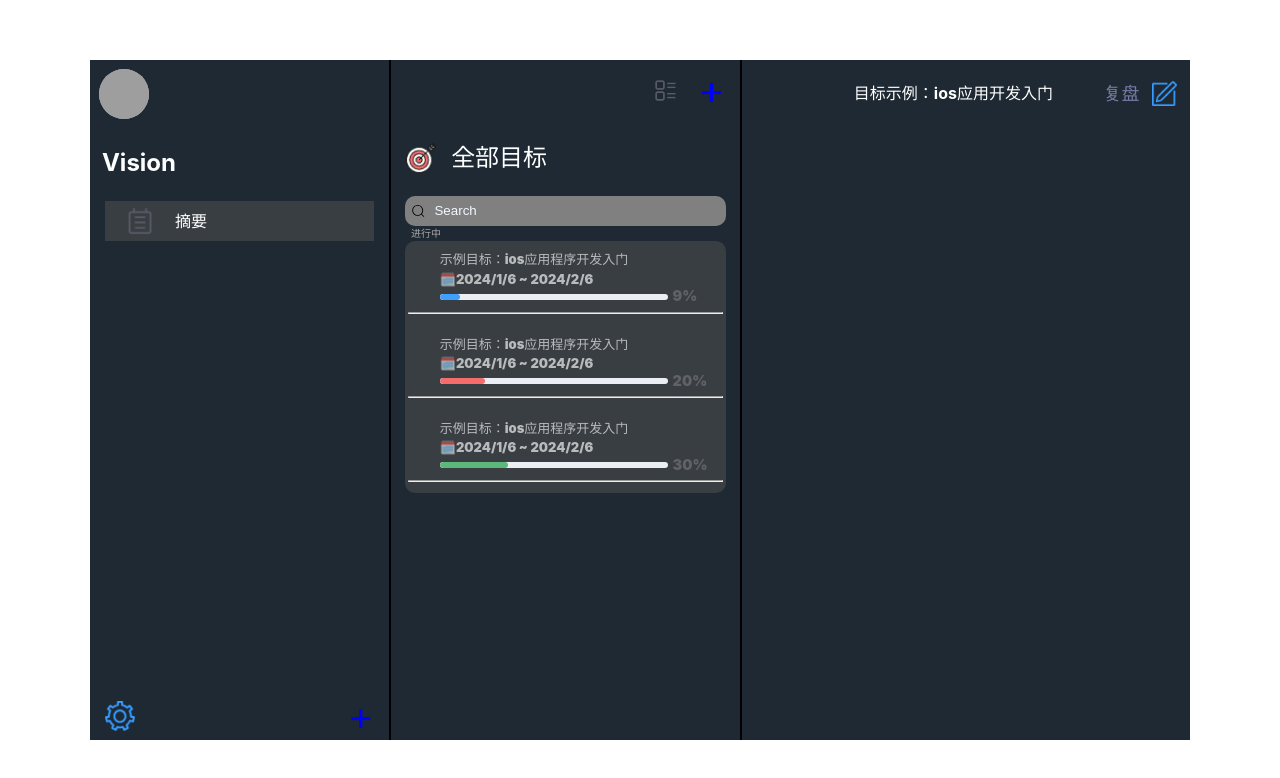
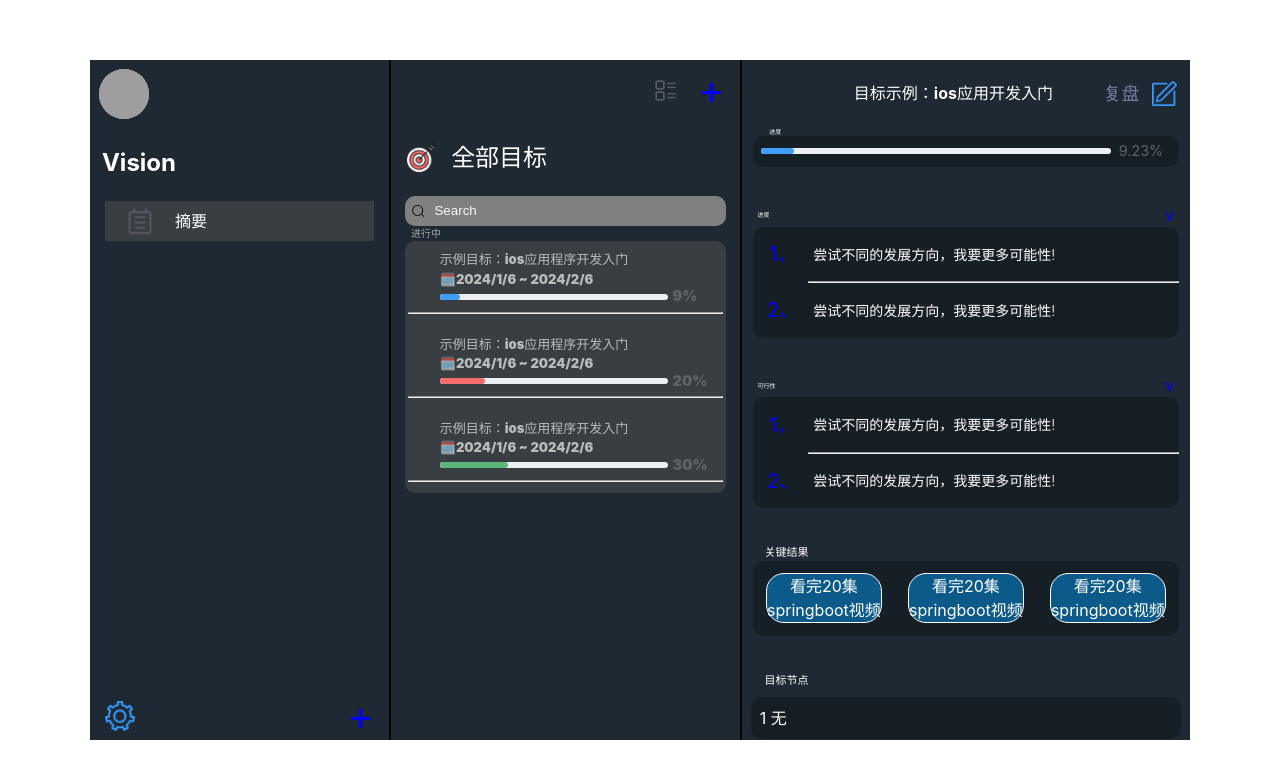
Before and after one commit to danshouyaak/okr_app, a Vue app: page /home in a window 1280 px wide. Shown: the top 778 px of the page. Built offline with nearby package versions, Linux system fonts and the light colour scheme; grey boxes are pictures that could not be loaded.

Commit message:
新增右边内容

```diff
--- a/src/views/Home/rightPage/index.vue
+++ b/src/views/Home/rightPage/index.vue
@@ -4,17 +4,83 @@
       <h4>目标示例：ios应用开发入门</h4>
       <div>
         <span>复盘</span>
-        <img src="../../../assets/edit.png">
+        <img src="../../../assets/edit.png"/>
+      </div>
+    </div>
+    <div style="display: flex; flex-direction: column; align-items: center">
+      <span style="font-size: 0.2em; margin-left: -85%">进度</span>
+      <div class="demo-progress">
+        <el-progress :percentage="9.23" :format="format"/>
+      </div>
+    </div>
+    <div class="motive">
+      <div class="motive-head">
+        <span>进度</span>
+        <span>v</span>
+      </div>
+      <div class="motive-content">
+        <div>
+          <span>1、</span>
+          <div>尝试不同的发展方向，我要更多可能性!</div>
+        </div>
+        <hr style="width: 86.7%; margin-left: 13%"/>
+        <div>
+          <span>2、</span>
+          <div>尝试不同的发展方向，我要更多可能性!</div>
+        </div>
+      </div>
+    </div>
+    <div class="feasibility">
+      <div class="feasibility-head">
+        <span>可行性</span>
+        <span>v</span>
+      </div>
+      <div class="feasibility-content">
+        <div>
+          <span>1、</span>
+          <div>尝试不同的发展方向，我要更多可能性!</div>
+        </div>
+        <hr style="width: 86.7%; margin-left: 13%"/>
+        <div>
+          <span>2、</span>
+          <div>尝试不同的发展方向，我要更多可能性!</div>
+        </div>
+      </div>
+    </div>
+    <div class="keyResult">
+      <div style="font-size: 11px; margin-left: -80%">关键结果</div>
+      <div class="keyResult-content">
+        <div>看完20集springboot视频</div>
+        <div>看完20集springboot视频</div>
+        <div>看完20集springboot视频</div>
+      </div>
+    </div>
+    <div class="targetNode">
+      <div class="targetNode-head" style="font-size: 11px; margin-left: -80%">
+        目标节点
+      </div>
+      <div class="targetNode-content">
+        <span>1 无</span>
+      </div>
+    </div>
+    <div class="memo">
+      <div class="memo-head" style="font-size: 11px; margin-left: -80%">备忘</div>
+      <div class="memo-content">
+        <textarea placeholder="备忘"></textarea>
       </div>
     </div>
   </div>
 </template>
 
-<script>
-export default {}
+<script setup>
+const format = (percentage) => (percentage === 100 ? "Full" : `${percentage}%`);
 </script>
 
 <style lang="scss" scoped>
+.all {
+  max-height: 100%;
+  overflow-y: auto;
+}
 .top {
   display: flex;
   align-items: center;
@@ -35,11 +101,127 @@ export default {}
       font-size: 18px;
       font-weight: bolder;
     }
-
     img {
       width: 25px;
       height: 25px;
     }
   }
 }
+
+.demo-progress {
+  width: 95%;
+  border-radius: 10px;
+  background-color: rgba(0, 0, 0, 0.242);
+}
+
+.demo-progress .el-progress--line {
+  margin: 2%;
+  max-width: 95%;
+}
+
+.motive,
+.feasibility {
+  margin-top: 8%;
+  display: flex;
+  flex-direction: column;
+  align-items: center;
+}
+
+.motive-content,
+.feasibility-content {
+  background-color: rgba(0, 0, 0, 0.242);
+  border-radius: 10px;
+  width: 95%;
+
+  div {
+    margin: 2%;
+    font-size: 14px;
+    font-weight: 300;
+    display: flex;
+    align-items: center;
+
+    span {
+      color: blue;
+      font-size: 20px;
+      font-weight: bolder;
+      flex: 1;
+    }
+
+    div {
+      flex: 8;
+    }
+  }
+}
+
+.motive-head,
+.feasibility-head {
+  display: flex;
+  align-items: center;
+  justify-content: space-between;
+  width: 93%;
+
+  :nth-child(1) {
+    font-size: 0.2em;
+  }
+
+  :nth-child(2) {
+    color: blue;
+  }
+}
+
+.keyResult {
+  margin-top: 8%;
+  display: flex;
+  flex-direction: column;
+  align-items: center;
+}
+
+.keyResult-content {
+  background-color: rgba(0, 0, 0, 0.242);
+  border-radius: 10px;
+  width: 95%;
+  display: flex;
+
+  div {
+    background-color: rgba(0, 162, 255, 0.455);
+    border: 1px white solid;
+    margin: 3%;
+    border-radius: 18px;
+  }
+}
+
+.targetNode {
+  margin-top: 8%;
+}
+
+.targetNode-content {
+  width: 92%;
+  display: flex;
+  justify-content: left;
+  align-items: center;
+  margin: 2%;
+  padding: 2%;
+  border-radius: 10px;
+  background-color: rgba(0, 0, 0, 0.242);
+}
+
+.memo {
+  margin-top: 8%;
+  margin-bottom: 5%;
+  width: 100%;
+}
+
+.memo-content {
+  textarea {
+    width: 93%;
+    border: none;
+    border-radius: 10px;
+    height: 120px;
+    background-color: rgba(0, 0, 0, 0.242);
+    outline: none;
+    padding-left: 3%;
+    padding-top: 3%;
+    resize: none;
+  }
+}
 </style>
```
